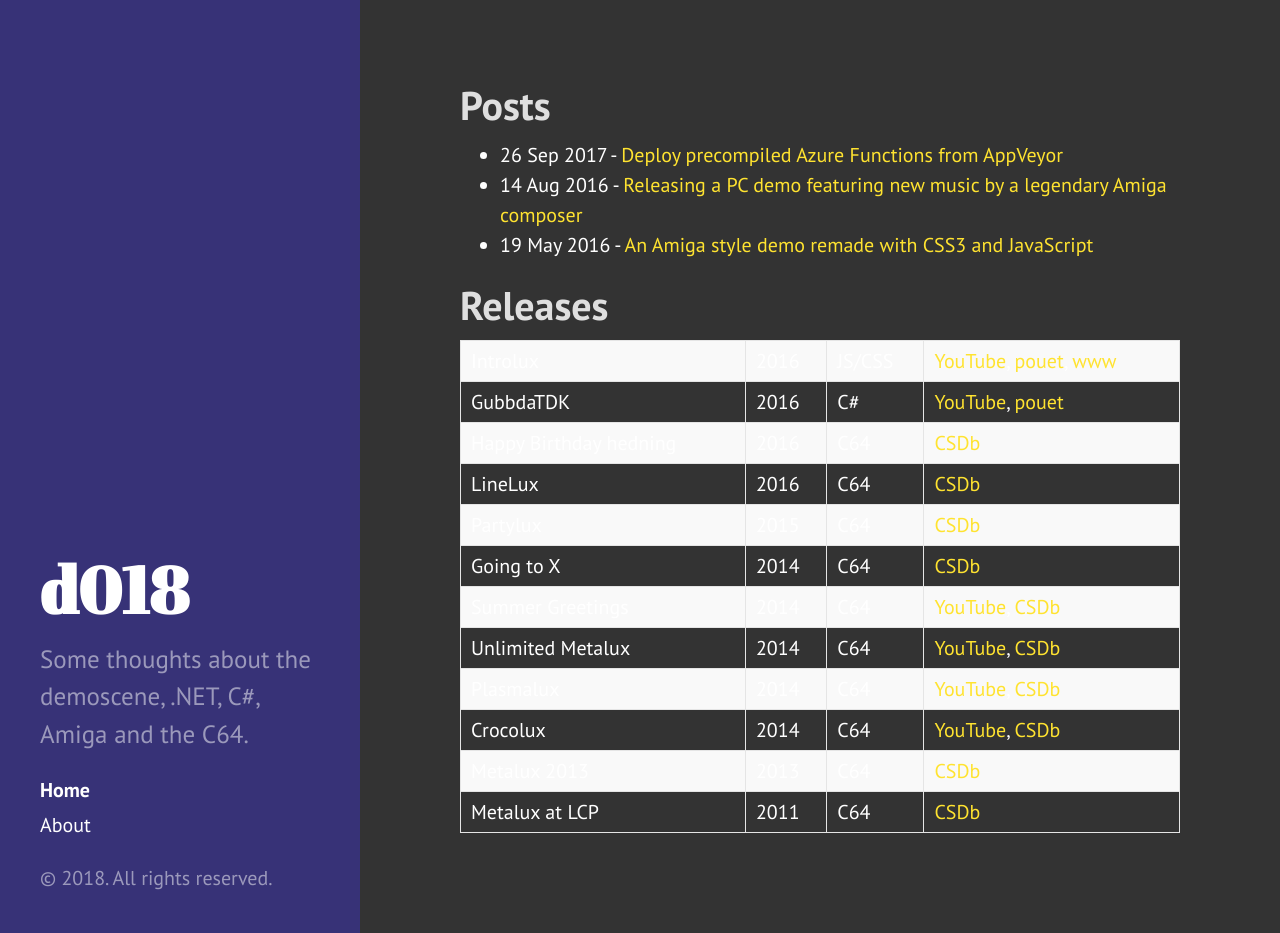
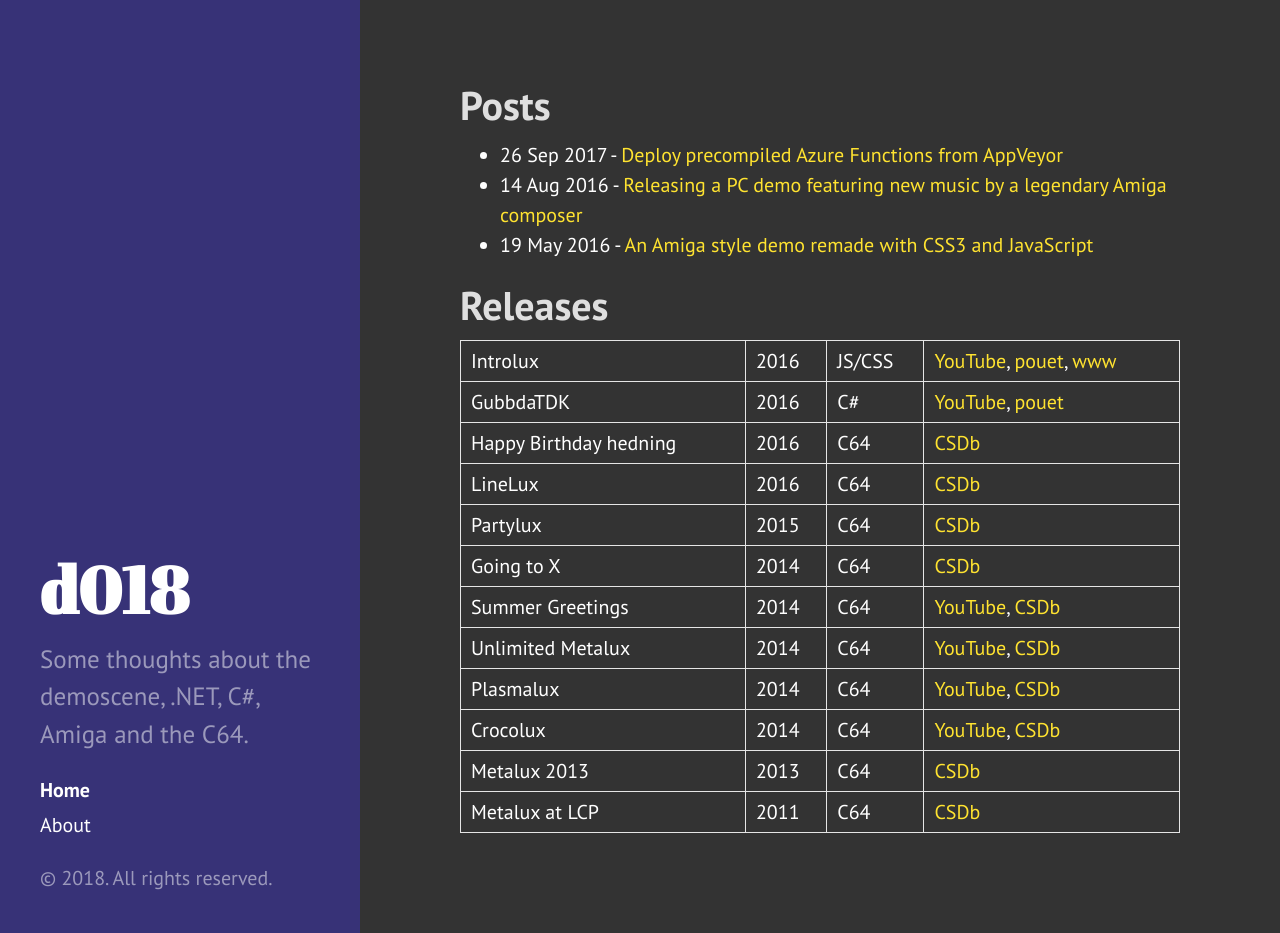
Before and after one commit to kristofferjalen/kristofferjalen.github.io, a Jekyll site: the page built from index.html, in a window 1280 px wide and 933 px high. Built offline with Jekyll 4.4.1, drawn with Linux system fonts in a browser that asks for light colours; the list of posts is cut into pages by our own code.

Commit message:
Fix table color

```diff
--- a/_includes/head.html
+++ b/_includes/head.html
@@ -21,6 +21,11 @@
   <link rel="stylesheet" href="{{ "/" | relative_url }}public/css/syntax.css">
   <link rel="stylesheet" href="{{ "/" | relative_url }}public/css/hyde.css">
   <link rel="stylesheet" href="http://fonts.googleapis.com/css?family=PT+Sans:400,400italic,700|Abril+Fatface">
+  <style>
+    tbody tr:nth-child(odd) td, tbody tr:nth-child(odd) th {
+      background-color: #333 !important;
+    }
+  </style>
 
   <!-- Icons -->
   <link rel="apple-touch-icon-precomposed" sizes="144x144" href="{{ "/" | relative_url }}public/apple-touch-icon-144-precomposed.png">
```
